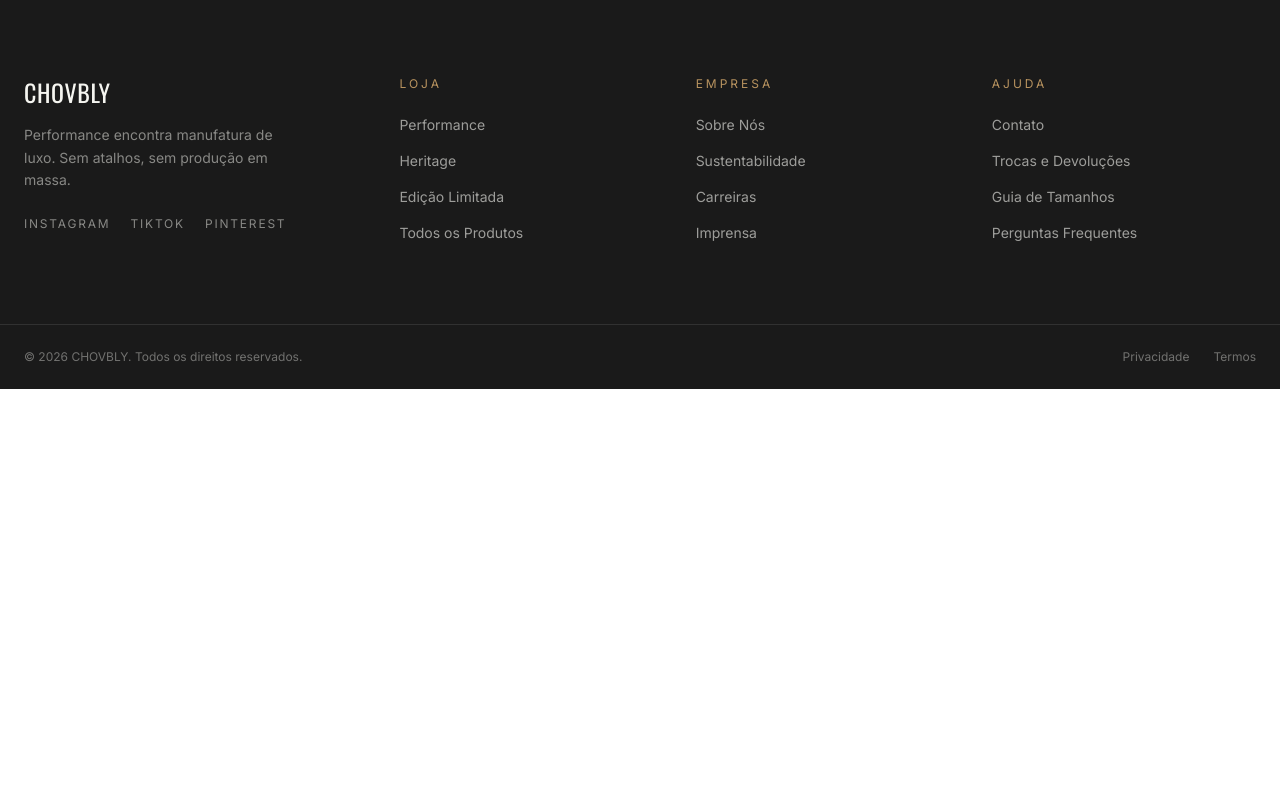
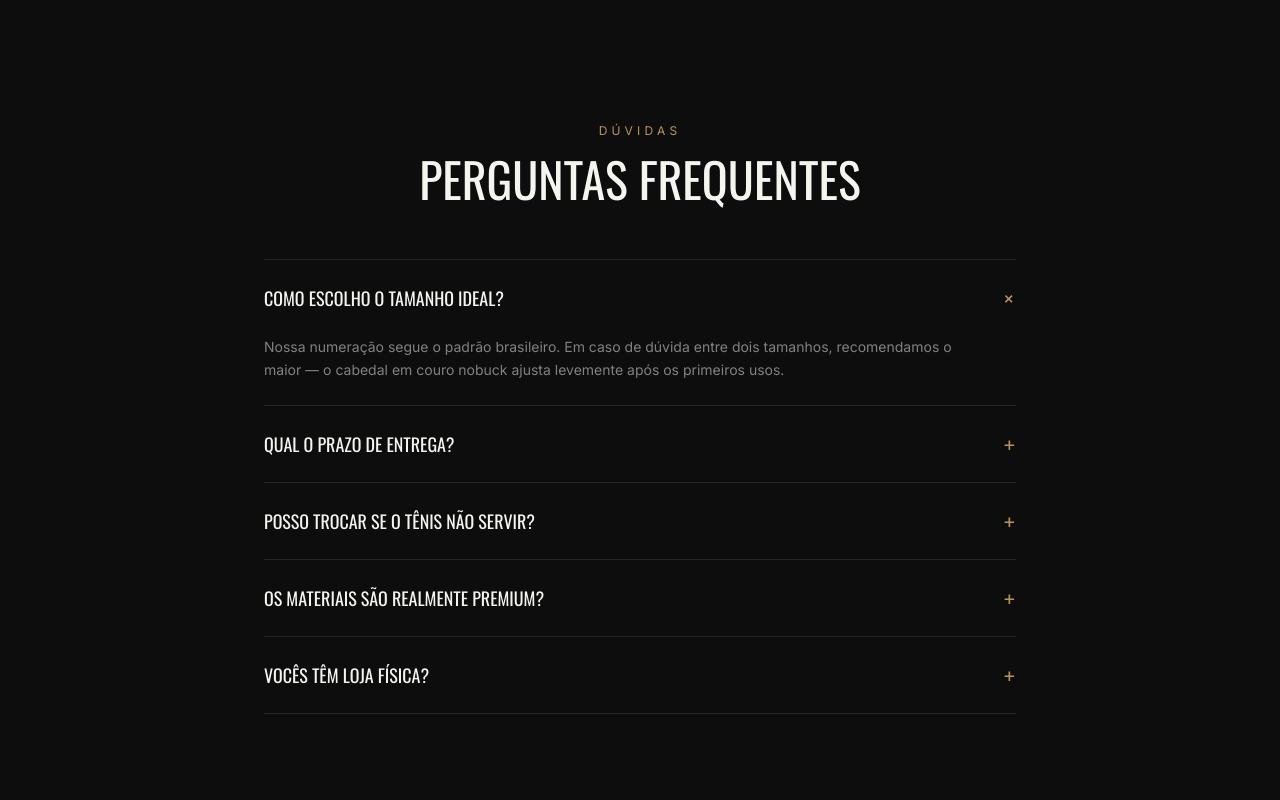
Before and after one commit to euluciano2222-cmyk/chovbly, a React (Vite) app: page / in a window 1280 px wide. Shown: the part 7480-8280 px from the top of the page. Before the commit the page ends 7869 px from the top, so only its background shows below. Built offline with nearby package versions, Linux system fonts and the light colour scheme.

Commit message:
Adiciona seção Perguntas Frequentes

```diff
--- a/src/App.tsx
+++ b/src/App.tsx
@@ -6,6 +6,7 @@ import Craftsmanship from './components/sections/Craftsmanship'
 import Guarantees from './components/sections/Guarantees'
 import Lookbook from './components/sections/Lookbook'
 import Testimonials from './components/sections/Testimonials'
+import FAQ from './components/sections/FAQ'
 import Footer from './components/sections/Footer'
 
 function App() {
@@ -19,6 +20,7 @@ function App() {
       <Guarantees />
       <Lookbook />
       <Testimonials />
+      <FAQ />
       <Footer />
     </>
   )
--- /dev/null
+++ b/src/components/sections/FAQ.tsx
@@ -0,0 +1,89 @@
+import { useState } from 'react';
+
+const FAQS = [
+  {
+    id: 1,
+    question: 'Como escolho o tamanho ideal?',
+    answer:
+      'Nossa numeração segue o padrão brasileiro. Em caso de dúvida entre dois tamanhos, recomendamos o maior — o cabedal em couro nobuck ajusta levemente após os primeiros usos.',
+  },
+  {
+    id: 2,
+    question: 'Qual o prazo de entrega?',
+    answer:
+      'Entre 5 e 12 dias úteis, dependendo da região. Compras acima de R$ 800 têm frete grátis para todo o Brasil.',
+  },
+  {
+    id: 3,
+    question: 'Posso trocar se o tênis não servir?',
+    answer:
+      'Sim, você tem 30 dias corridos a partir do recebimento. O processo é iniciado 100% online, sem burocracia.',
+  },
+  {
+    id: 4,
+    question: 'Os materiais são realmente premium?',
+    answer:
+      'Cabedal em couro nobuck de curtume certificado, entressola em EVA de dupla densidade e solado em borracha vulcanizada. Cada componente é testado isoladamente antes da montagem.',
+  },
+  {
+    id: 5,
+    question: 'Vocês têm loja física?',
+    answer:
+      'No momento, a CHOVBLY opera exclusivamente online, o que nos permite manter controle rígido de qualidade em pequenos lotes.',
+  },
+];
+
+export default function FAQ() {
+  const [openId, setOpenId] = useState<number | null>(1);
+
+  return (
+    <section className="bg-graphite text-offwhite py-24 lg:py-32">
+      <div className="max-w-[800px] mx-auto px-6">
+        <div className="mb-14 text-center">
+          <p className="font-body text-xs tracking-[0.35em] uppercase text-accent mb-4">
+            Dúvidas
+          </p>
+          <h2 className="font-display uppercase text-4xl lg:text-5xl leading-none">
+            Perguntas Frequentes
+          </h2>
+        </div>
+
+        <div className="border-t border-white/10">
+          {FAQS.map((faq) => {
+            const isOpen = openId === faq.id;
+            return (
+              <div key={faq.id} className="border-b border-white/10">
+                <button
+                  onClick={() => setOpenId(isOpen ? null : faq.id)}
+                  className="w-full flex items-center justify-between gap-4 py-6 text-left"
+                >
+                  <span className="font-display uppercase text-base sm:text-lg">
+                    {faq.question}
+                  </span>
+                  <span
+                    className={`shrink-0 text-accent text-xl transition-transform duration-300 ${
+                      isOpen ? 'rotate-45' : ''
+                    }`}
+                  >
+                    +
+                  </span>
+                </button>
+                <div
+                  className={`grid transition-all duration-300 ease-in-out ${
+                    isOpen ? 'grid-rows-[1fr] opacity-100' : 'grid-rows-[0fr] opacity-0'
+                  }`}
+                >
+                  <div className="overflow-hidden">
+                    <p className="font-body text-offwhite/50 text-sm leading-relaxed pb-6 pr-8">
+                      {faq.answer}
+                    </p>
+                  </div>
+                </div>
+              </div>
+            );
+          })}
+        </div>
+      </div>
+    </section>
+  );
+}
```
